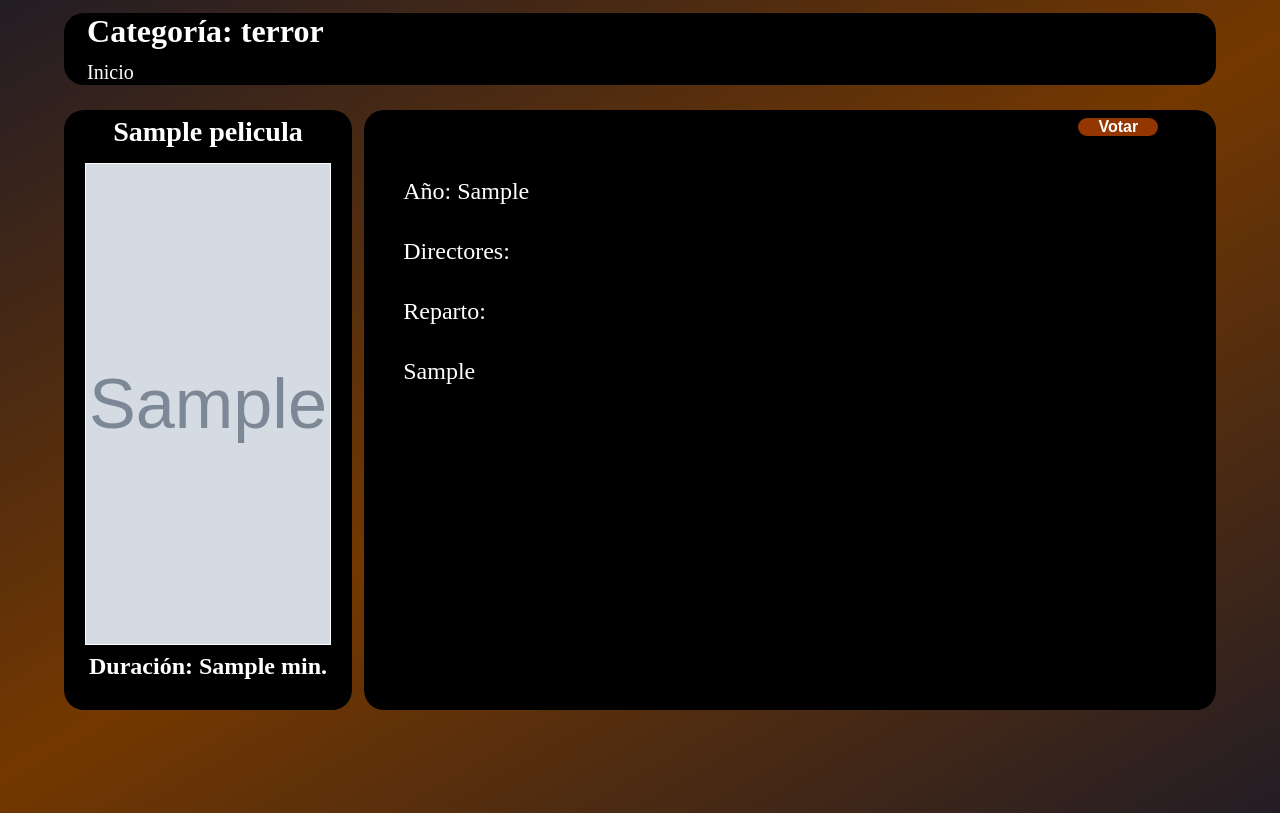
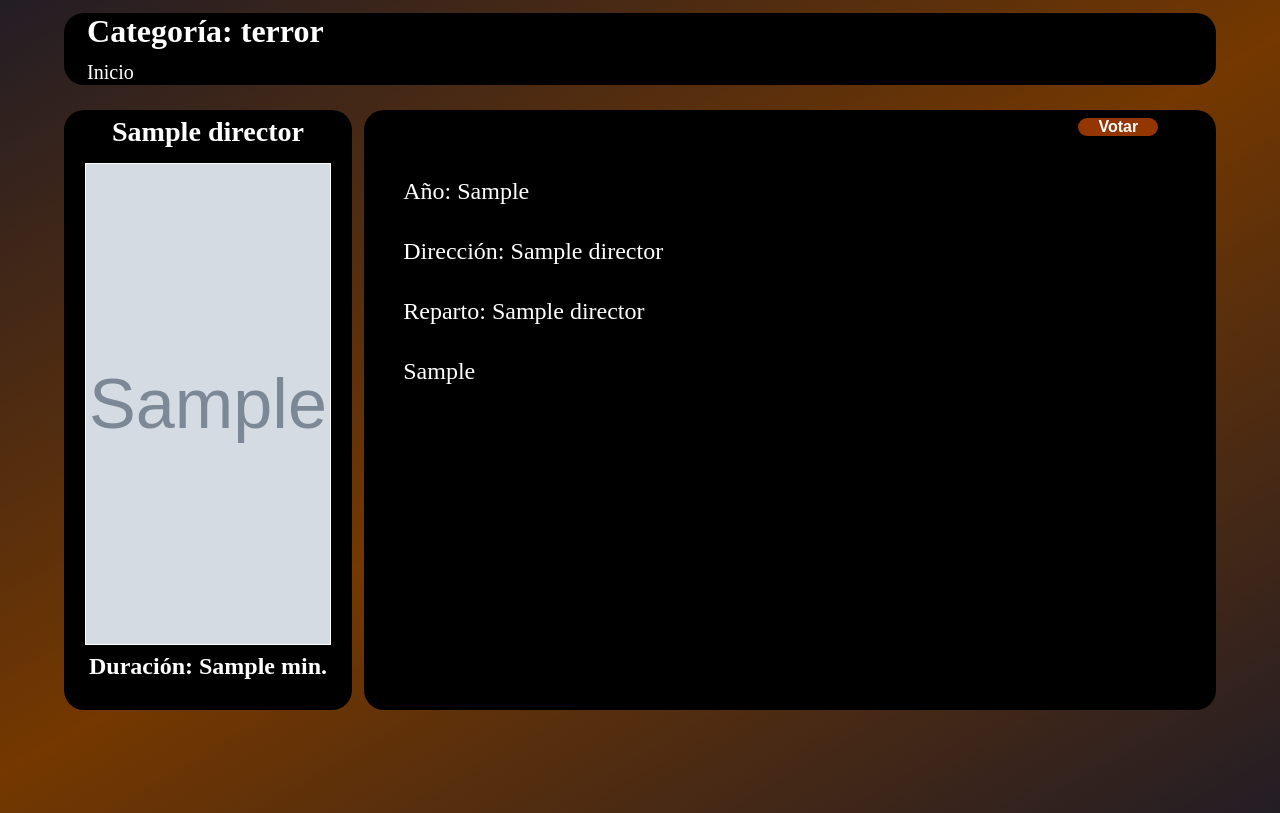
Before and after one commit to Eyguilo/DWS, a PHP site: page /UD3/Practica/fichas.php?id_pelicula=1&id_categoria=1 in a window 1280 px wide. Run offline with PHP 8.4, Linux system fonts and the light colour scheme; tables that the repository leaves empty or names only in its code hold one stand-in row (values such as "Sample post"); grey boxes marked "Sample" are stand-in pictures.

Commit message:
15/12/22 - Se han añadido los directores y reparto a la ficha, solo que finalizar la trata de errores y cambiar los fondos de colores de las carteleras de las dos categorias por imágenes chulis

```diff
--- a/Curso_2223/UD3/Practica/ficha.php
+++ b/Curso_2223/UD3/Practica/ficha.php
@@ -9,17 +9,21 @@
         private $titulo;
         private $imagen;
         private $ano;
+        private $direccion;
+        private $reparto;
         private $duracion;
         private $sinopsis;
         private $votos;
         private $id_categoria;
 
-        private function init($id_pelicula,$titulo,$imagen,$ano,$duracion,$sinopsis,$votos, $id_categoria){
+        private function init($id_pelicula,$titulo,$imagen,$ano,$direccion, $reparto,$duracion,$sinopsis,$votos, $id_categoria){
 
             $this->id_pelicula=$id_pelicula;
             $this->titulo=$titulo;
             $this->imagen=$imagen;
             $this->ano=$ano;
+            $this->direccion=$direccion;
+            $this->reparto=$reparto;
             $this->duracion=$duracion;
             $this->sinopsis=$sinopsis;
             $this->votos=$votos;
@@ -33,8 +37,15 @@
 
             $conexion = mysqli_connect('localhost', 'root', '1234');
             mysqli_select_db($conexion, 'cartelera');
-            $consulta = "SELECT * FROM T_Pelicula WHERE id_pelicula = $id_pelicula;";
+            $consulta = "SELECT * FROM T_Pelicula
+            INNER JOIN T_Pelicula_Reparto ON T_Pelicula.id_pelicula = T_Pelicula_Reparto.id_pelicula
+            INNER JOIN T_Reparto ON T_Pelicula_Reparto.id_reparto = T_Reparto.id_reparto
+            INNER JOIN T_Pelicula_Director ON T_Pelicula.id_pelicula = T_Pelicula_Director.id_pelicula
+            INNER JOIN T_Director ON T_Pelicula_Director.id_director = T_Director.id_director WHERE T_Pelicula.id_pelicula = $id_pelicula;";
             $resultado = mysqli_query($conexion, $consulta);
+
+            $contador = 0;
+            $actor = "";
 
             if(!$resultado){
                 $mensaje = 'Consulta inválida: '.mysqli_error($conexion)."\n";
@@ -45,11 +56,18 @@
 
                     $ficha1 = new Ficha();
 
-                    $ficha1->init($registro['id_pelicula'], $registro['titulo'], $registro['imagen'], $registro['ano'], $registro['duracion'],
-                    $registro['sinopsis'], $registro['votos'], $registro['id_categoria']);
+                    $ficha1->init($registro['id_pelicula'], $registro['titulo'], $registro['imagen'], $registro['ano'], $registro['nombre_director'],
+                    $registro['nombre_reparto'],$registro['duracion'], $registro['sinopsis'], $registro['votos'], $registro['id_categoria']);
+
+                    $actor = $actor.$registro['nombre_reparto'].", ";
+                    $contador++;
                 }
             }
-            return $ficha1;
+
+            $actores = substr($actor, 0, -2);
+            $ficha = [$ficha1, $actores];
+
+            return $ficha;
         }
 
         function mostrarCabezera($categoria){
@@ -70,23 +88,23 @@
             echo "
                     <div class='segunda_caja'>
                         <div class='primera_columna'>
-                            <div class='titulo_caja'><h3>".$pelicula->getTitulo()."</h3></div>
+                            <div class='titulo_caja'><h3>".$pelicula[0]->getTitulo()."</h3></div>
                             <div class='imagen_caja'>
-                                <img src='imagenes/".$categoria."/".$pelicula->getImagen()."' alt='".$pelicula->getImagen()."'>
+                                <img src='imagenes/".$categoria."/".$pelicula[0]->getImagen()."' alt='".$pelicula[0]->getImagen()."'>
                             </div>
-                            <div class='duracion_caja'>Duración: ".$pelicula->getDuracion()." min.</div>
+                            <div class='duracion_caja'>Duración: ".$pelicula[0]->getDuracion()." min.</div>
                         </div>
                         <div class='segunda_columna'>
                             <div class='votos_caja'>
                                 <form action='voto.php' method='POST'>
-                                    <input id='nombre_campo_1' name='nombre_campo_1' type='hidden' value='".$pelicula->getIdPelicula()."'>
+                                    <input id='nombre_campo_1' name='nombre_campo_1' type='hidden' value='".$pelicula[0]->getIdPelicula()."'>
                                     <a href='voto.php'><input class='boton' type='submit' value='Votar'></a><br>
                                 </form>
                             </div>
-                            <div class='ano_caja'>Año: ".$pelicula->getAno()."</div>
-                            <div class='directores_caja'>Directores: </div>
-                            <div class='reparto_caja'>Reparto: </div>
-                            <div class='sinopsis_caja'>".$pelicula->getSinopsis()."</div>
+                            <div class='ano_caja'>Año: ".$pelicula[0]->getAno()."</div>
+                            <div class='directores_caja'>Dirección: ".$pelicula[0]->getDireccion()."</div>
+                            <div class='reparto_caja'>Reparto: ".$pelicula[1]."</div>
+                            <div class='sinopsis_caja'>".$pelicula[0]->getSinopsis()."</div>
                         </div>
                         <div class='tercera_columna'></div>
                     </div>
@@ -105,6 +123,9 @@
         public function getAno(){
             return $this->ano;
         }
+        public function getDireccion(){
+            return $this->direccion;
+        }
         public function getDuracion(){
             return $this->duracion;
         }
```
